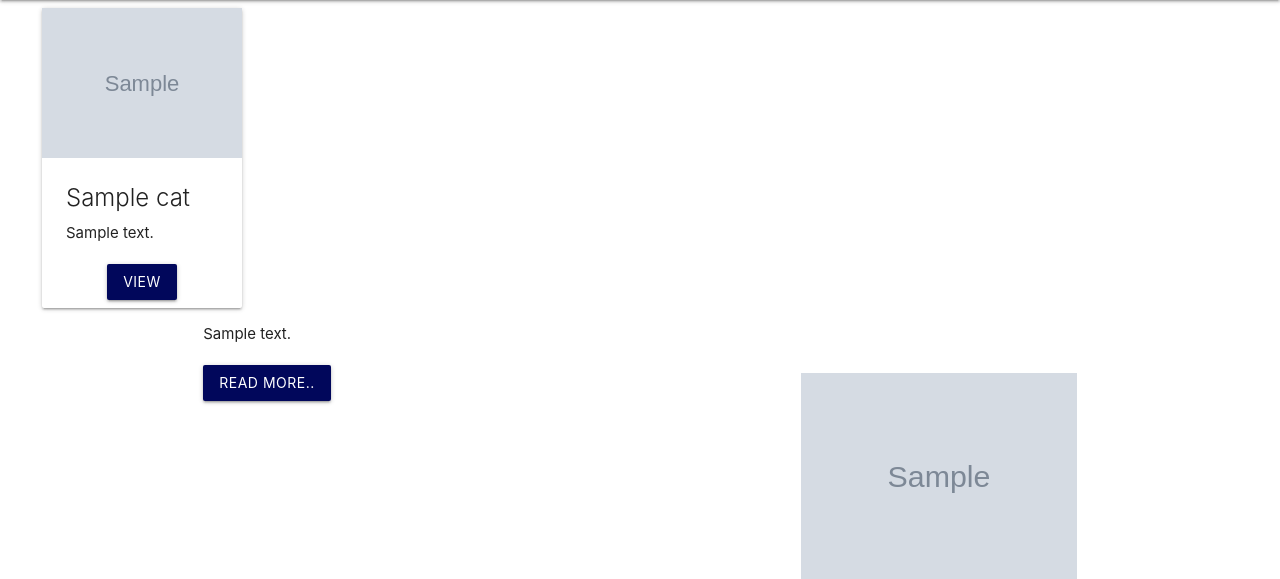
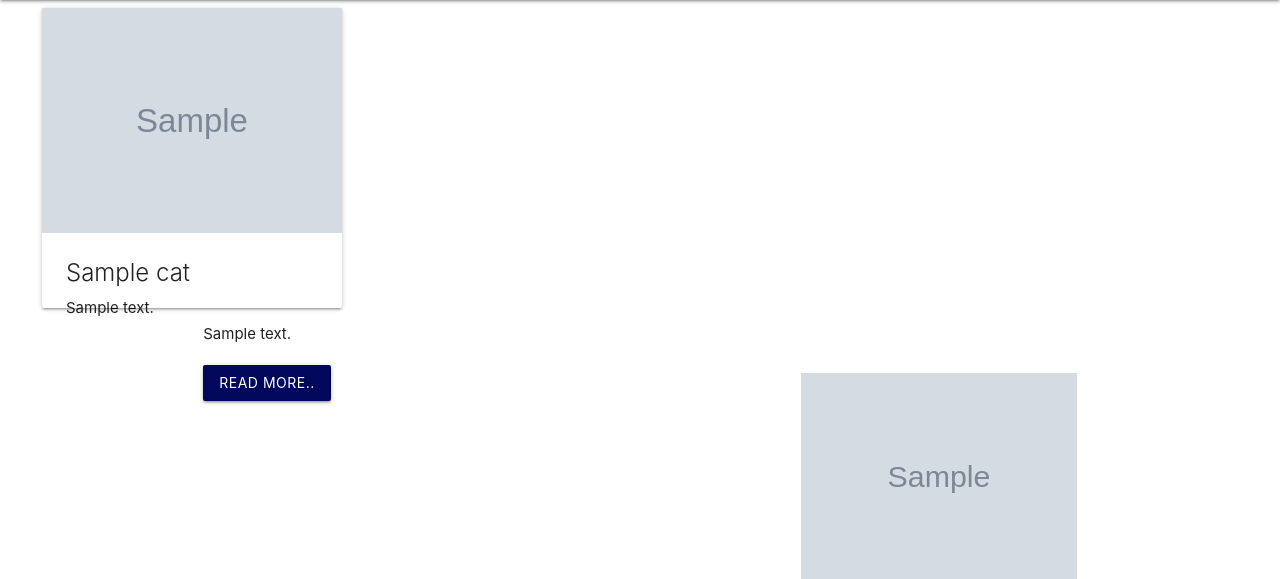
Before and after one commit to asadhiraj/iblogs-main, a Django app: template template/home.html in a window 1280 px wide. Shown: the part 64-643 px from the top of the page. Run offline with Django 3.2, Linux system fonts and the light colour scheme; the template is opened without the code that fills it: most values are stand-ins (such as "Sample title", 1, 10 or a date in 2020); grey boxes marked "Sample" are stand-in pictures; some libraries are stand-ins or nearby versions.

Commit message:
home.html

```diff
--- a/template/home.html
+++ b/template/home.html
@@ -11,7 +11,7 @@
 
         {% for cat in cats %}
 
-        <div class="card item" style="margin-left:10px; width: 200px; height: 300px;">
+        <div class="card item" style="margin-left:10px; width: 300px; height: 300px;">
 
             <div class="img-container">
                 <img src="/media/{{ cat.image }}" class="responsive-img" alt="">
```
